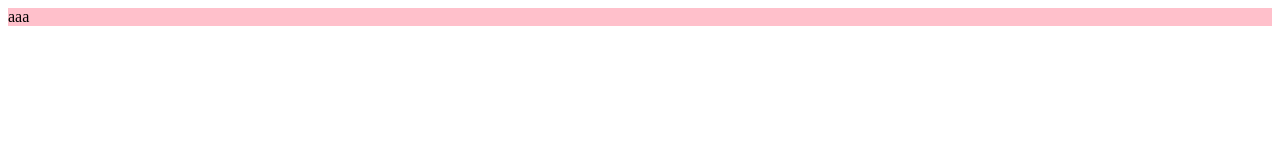
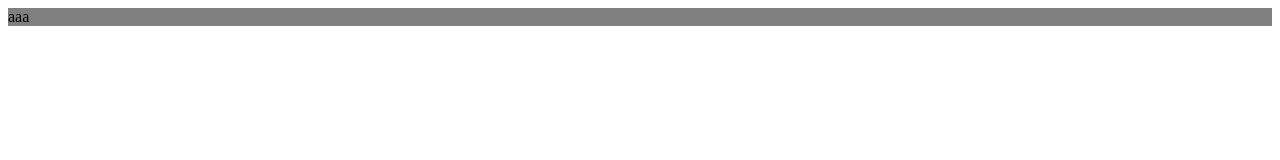
Before and after one commit to zqf1985/hbuilder_test, a plain HTML site: page index.html in a window 1280 px wide. Drawn offline with Linux system fonts and the light colour scheme.

Commit message:
update index.html
修改为gray

```diff
--- a/index.html
+++ b/index.html
@@ -5,6 +5,6 @@
 		<title></title>
 	</head>
 	<body>
-		<div style="background-color:pink;">aaa</div>
+		<div style="background-color:gray;">aaa</div>
 	</body>
 </html>
```
